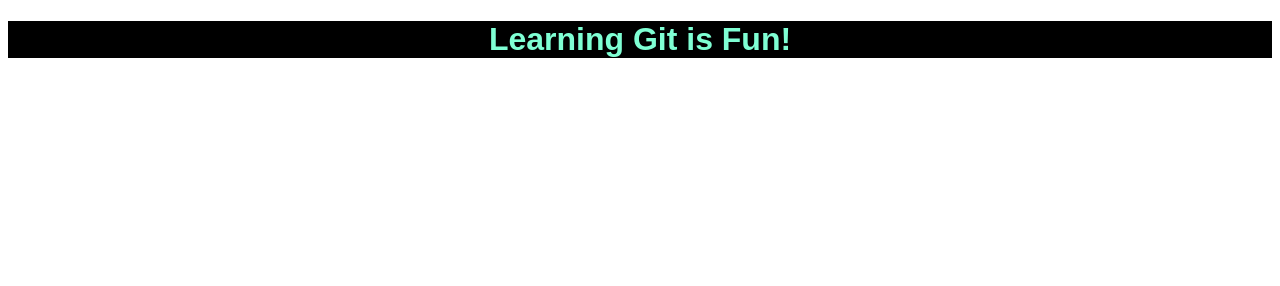
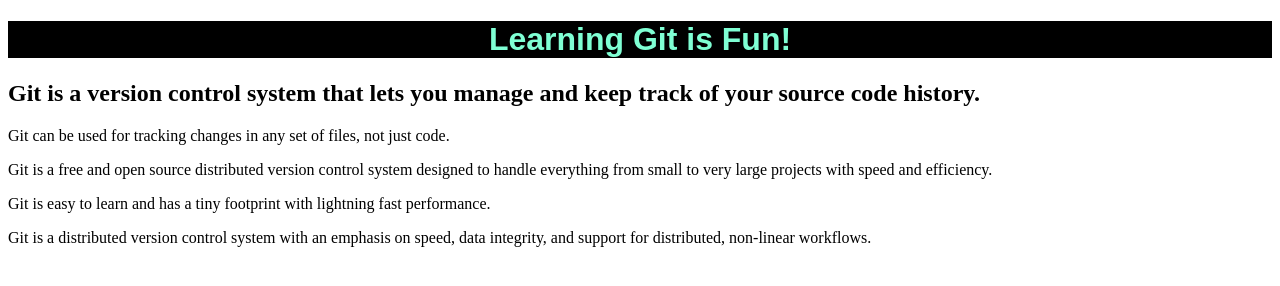
Before and after one commit to XploR5/GitLearning, a plain HTML site: page index.html in a window 1280 px wide. Drawn offline with Linux system fonts and the light colour scheme.

Commit message:
Added additional content

```diff
--- a/index.html
+++ b/index.html
@@ -10,5 +10,25 @@
   </head>
   <body>
     <h1>Learning Git is Fun!</h1>
+    <h2>
+      Git is a version control system that lets you manage and keep track of
+      your source code history.
+    </h2>
+    <p>
+      Git can be used for tracking changes in any set of files, not just code.
+    </p>
+    <p>
+      Git is a free and open source distributed version control system designed
+      to handle everything from small to very large projects with speed and
+      efficiency.
+    </p>
+    <p>
+      Git is easy to learn and has a tiny footprint with lightning fast
+      performance.
+    </p>
+    <p>
+      Git is a distributed version control system with an emphasis on speed,
+      data integrity, and support for distributed, non-linear workflows.
+    </p>
   </body>
 </html>
```
Also changed, not shown: 1 other file.
